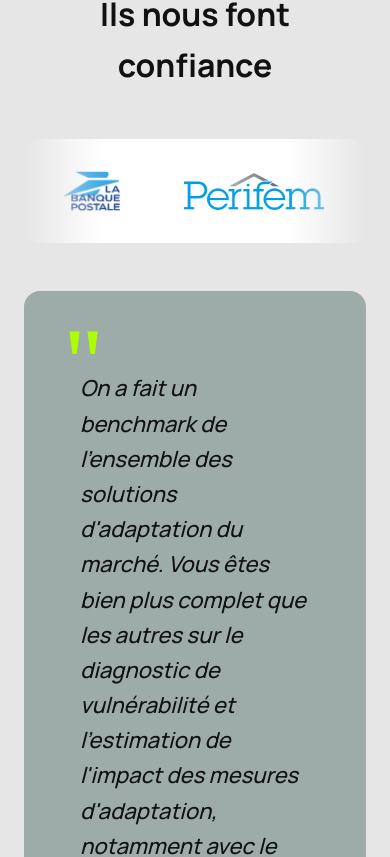
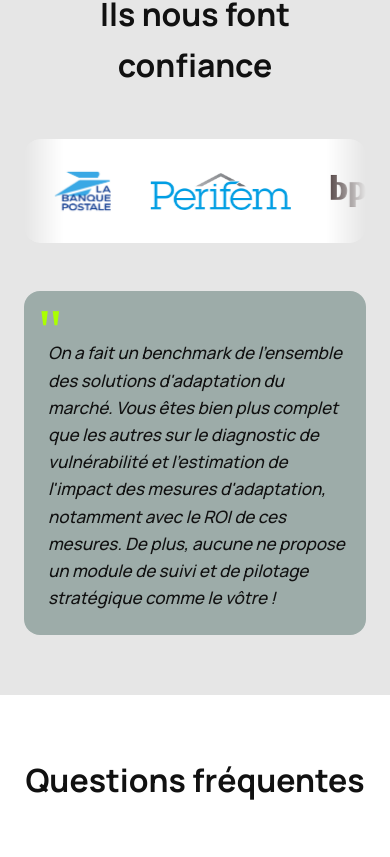
Before and after one commit to Adaptations-Paris/Site_web_adaptations, a React (Create React App) app: page / in a window 390 px wide. Shown: the part 8070-8927 px from the top of the page. Built offline with nearby package versions, Linux system fonts and the light colour scheme.

Commit message:
Améliorations responsivité mobile : hero h1, paddings, gaps

```diff
--- a/src/components/Layout.css
+++ b/src/components/Layout.css
@@ -394,7 +394,7 @@ ul {
     gap: 28px;
   }
   .footer {
-    padding: 40px 20px 24px 20px;
+    padding: 32px 16px 20px 16px;
   }
   .footer-bottom {
     flex-direction: column;
--- a/src/pages/APropos.css
+++ b/src/pages/APropos.css
@@ -415,4 +415,5 @@
   .team-grid { grid-template-columns: 1fr; }
   .team-single-row { grid-template-columns: 1fr; max-width: 260px; }
   .experts-grid { grid-template-columns: 1fr; }
+  .partners-logos-row { gap: 20px; }
 }
--- a/src/pages/Home.css
+++ b/src/pages/Home.css
@@ -937,7 +937,7 @@
     padding: 70px 24px 60px 24px;
   }
   .home-hero h1 {
-    font-size: 34px;
+    font-size: 30px;
   }
   .home-proof,
   .home-howitworks,
@@ -1009,4 +1009,22 @@
   .home-cta-final p {
     white-space: normal;
   }
+  .testimonial-block {
+    padding: 32px 20px 24px 24px;
+  }
+  .testimonial-block::before {
+    font-size: 60px;
+    top: 10px;
+    left: 14px;
+  }
+  .testimonial-block p {
+    font-size: 17px;
+  }
+  .logos-marquee {
+    mask-image: linear-gradient(to right, transparent 0, #000 40px, #000 calc(100% - 40px), transparent 100%);
+    -webkit-mask-image: linear-gradient(to right, transparent 0, #000 40px, #000 calc(100% - 40px), transparent 100%);
+  }
+  .logos-track {
+    gap: 40px;
+  }
 }
--- a/src/pages/PageLight.css
+++ b/src/pages/PageLight.css
@@ -306,4 +306,5 @@
   .team-grid { grid-template-columns: 1fr; }
   .team-grid-employees { grid-template-columns: 1fr; }
   .light-hero h1 { font-size: 26px; }
+  .service-item { gap: 16px; padding: 20px 0; }
 }
--- a/src/pages/Plateforme.css
+++ b/src/pages/Plateforme.css
@@ -713,3 +713,10 @@
   .problem-col-old, .problem-col-new { grid-column: 1; }
   .problem-arrow { grid-column: 1; transform: rotate(90deg); }
 }
+
+@media (max-width: 600px) {
+  .plat-hero h1 { font-size: 26px; }
+  .plat-step { padding: 20px 16px 20px 22px; }
+  .plat-step-header h3 { font-size: 18px; }
+  .plat-step { margin-bottom: 16px; }
+}
--- a/src/pages/Ressources.css
+++ b/src/pages/Ressources.css
@@ -304,6 +304,10 @@
 }
 
 @media (max-width: 600px) {
-  .ressources-hero h1 { font-size: 26px; }
+  .ressources-hero h1 { font-size: 26px; letter-spacing: 0; }
   .pub-cover-year { font-size: 48px; }
+  .pub-visual img,
+  .pub-cover { max-width: 240px; }
+  .pub-row--highlight { padding: 24px 16px; }
+  .pub-content h2 { font-size: 20px; }
 }
```
